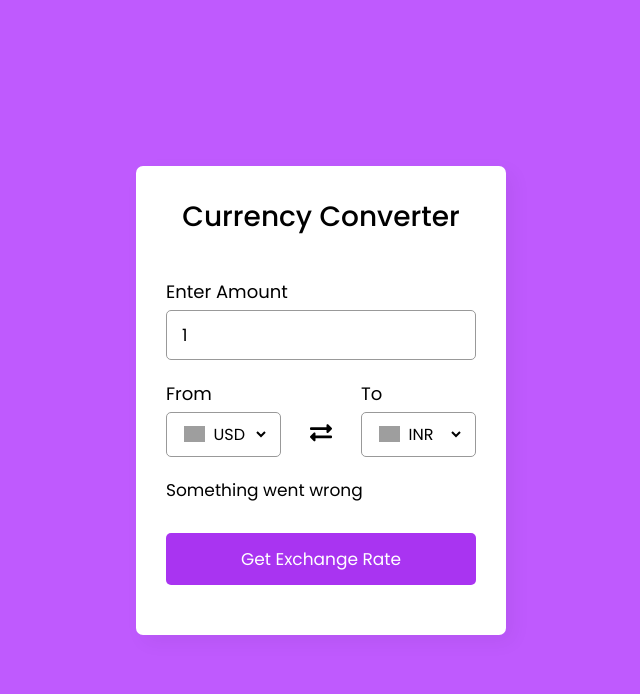
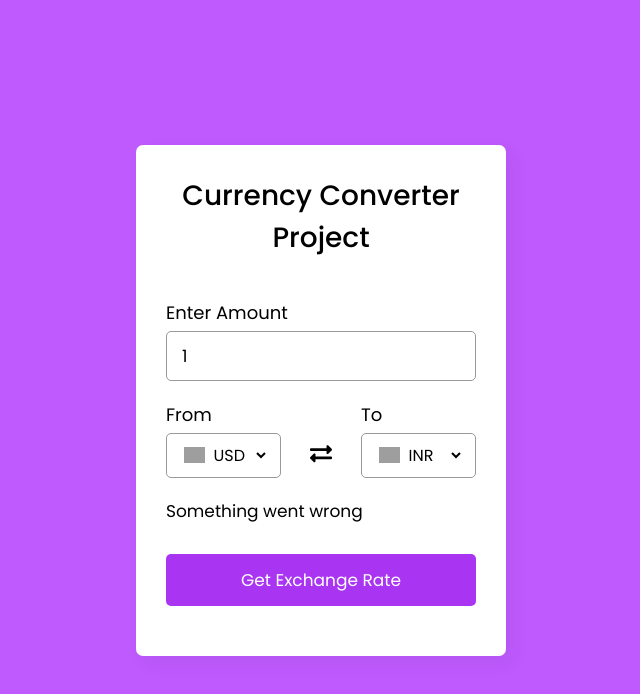
Before and after one commit to Anish15AG/currency-converter-task, a plain HTML site: page index.html in a window 1280 px wide. Shown: the whole page, without its empty margins (319-959 px from the left). Drawn offline with Linux system fonts and the light colour scheme; no server answers; grey boxes are pictures that could not be loaded.

Commit message:
create index.html

```diff
--- a/index.html
+++ b/index.html
@@ -9,7 +9,7 @@
   </head>
   <body>
     <div class="wrapper">
-      <header>Currency Converter</header>
+      <header>Currency Converter Project</header>
       <form action="#">
         <div class="amount">
           <p>Enter Amount</p>
```
